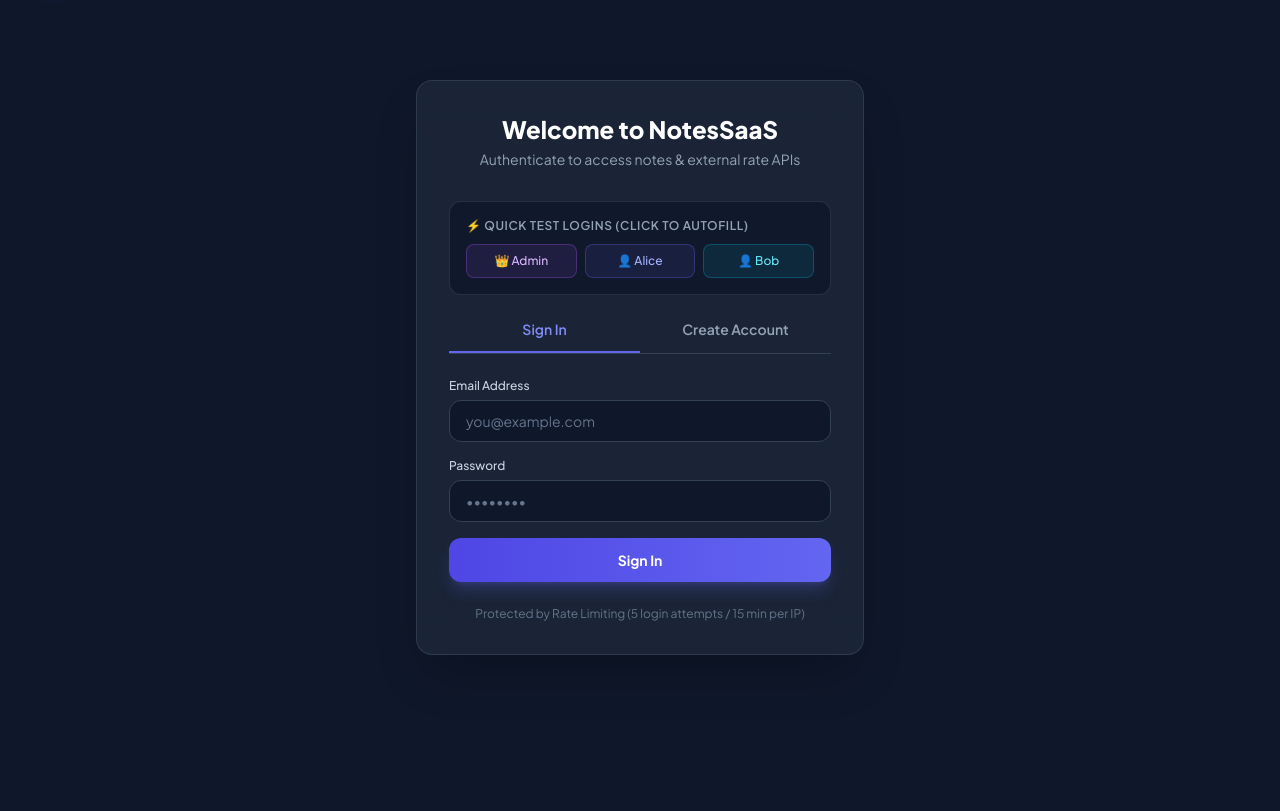
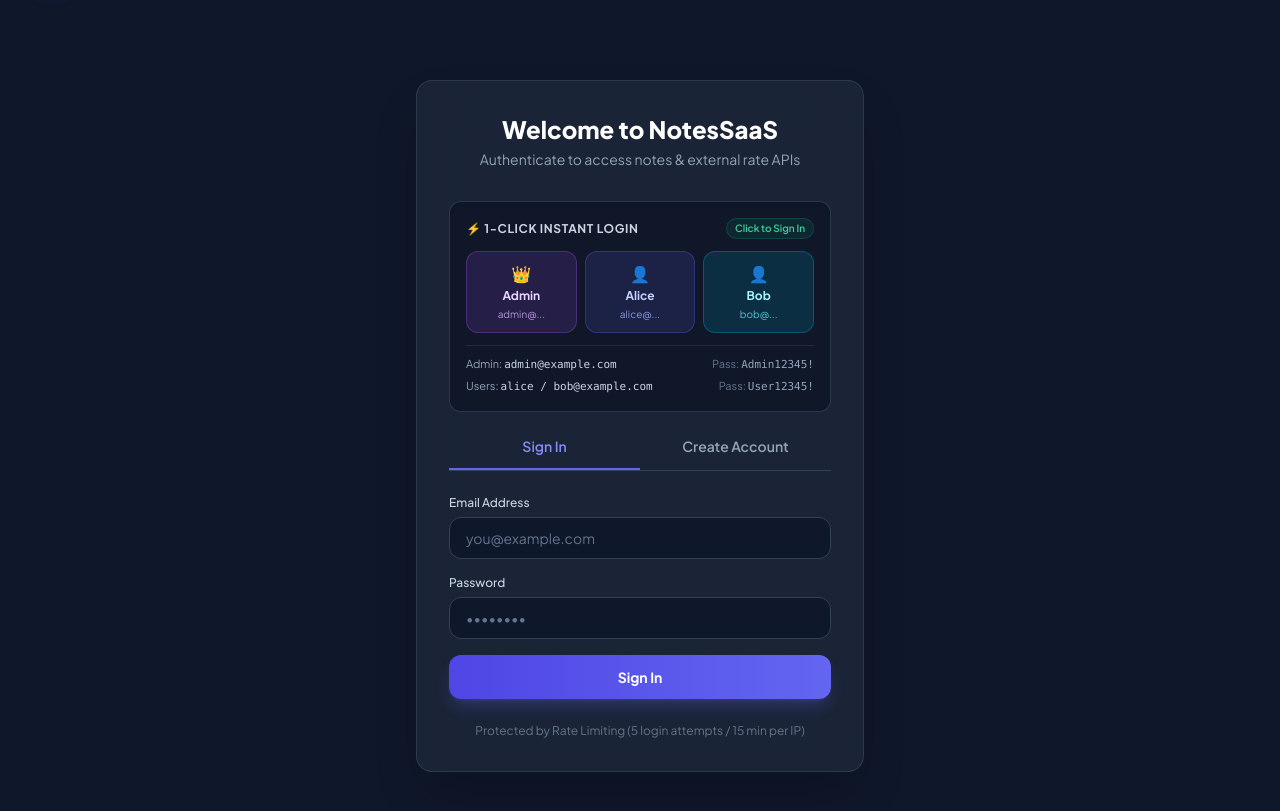
Before and after one commit to AbdUllahO7/test-note-project, a website: page public/index.html in a window 1280 px wide. Shown: the part 65-876 px from the top of the page. Before the commit the page ends 800 px from the top, so only its background shows below. Drawn offline with nearby package versions, Linux system fonts and the light colour scheme.

Commit message:
feat: enhance instant 1-click login and auto-seeding for Admin, Alice, and Bob

```diff
--- a/public/index.html
+++ b/public/index.html
@@ -59,20 +59,48 @@
         </div>
 
         <!-- Quick 1-Click Login Shortcuts for Evaluator -->
-        <div class="mb-6 bg-slate-900/80 p-4 rounded-xl border border-slate-700/60">
-          <p class="text-xs font-semibold text-slate-400 uppercase tracking-wider mb-2.5 flex items-center gap-1.5">
-            ⚡ Quick Test Logins (Click to autofill)
-          </p>
+        <div class="mb-6 bg-slate-900/90 p-4 rounded-xl border border-slate-700/80 shadow-inner">
+          <div class="flex items-center justify-between mb-3">
+            <p class="text-xs font-bold text-slate-300 uppercase tracking-wider flex items-center gap-1.5">
+              <span>⚡ 1-Click Instant Login</span>
+            </p>
+            <span class="text-[10px] text-emerald-400 font-semibold bg-emerald-500/10 border border-emerald-500/20 px-2 py-0.5 rounded-full">
+              Click to Sign In
+            </span>
+          </div>
+
           <div class="grid grid-cols-3 gap-2 text-xs">
-            <button onclick="autofill('admin@example.com', 'Admin12345!')" class="py-2 px-2 bg-purple-500/10 hover:bg-purple-500/20 text-purple-300 border border-purple-500/30 rounded-lg font-medium transition text-center truncate">
-              👑 Admin
+            <!-- Admin -->
+            <button type="button" onclick="quickLogin('admin@example.com', 'Admin12345!', 'Admin')" class="py-2.5 px-2 bg-purple-500/15 hover:bg-purple-500/25 active:scale-95 text-purple-200 border border-purple-500/30 rounded-xl font-bold transition flex flex-col items-center gap-0.5 text-center shadow-sm">
+              <span class="text-base">👑</span>
+              <span class="text-xs">Admin</span>
+              <span class="text-[10px] text-purple-300/80 font-normal truncate max-w-full">admin@...</span>
             </button>
-            <button onclick="autofill('alice@example.com', 'User12345!')" class="py-2 px-2 bg-indigo-500/10 hover:bg-indigo-500/20 text-indigo-300 border border-indigo-500/30 rounded-lg font-medium transition text-center truncate">
-              👤 Alice
+
+            <!-- Alice -->
+            <button type="button" onclick="quickLogin('alice@example.com', 'User12345!', 'Alice')" class="py-2.5 px-2 bg-indigo-500/15 hover:bg-indigo-500/25 active:scale-95 text-indigo-200 border border-indigo-500/30 rounded-xl font-bold transition flex flex-col items-center gap-0.5 text-center shadow-sm">
+              <span class="text-base">👤</span>
+              <span class="text-xs">Alice</span>
+              <span class="text-[10px] text-indigo-300/80 font-normal truncate max-w-full">alice@...</span>
             </button>
-            <button onclick="autofill('bob@example.com', 'User12345!')" class="py-2 px-2 bg-cyan-500/10 hover:bg-cyan-500/20 text-cyan-300 border border-cyan-500/30 rounded-lg font-medium transition text-center truncate">
-              👤 Bob
+
+            <!-- Bob -->
+            <button type="button" onclick="quickLogin('bob@example.com', 'User12345!', 'Bob')" class="py-2.5 px-2 bg-cyan-500/15 hover:bg-cyan-500/25 active:scale-95 text-cyan-200 border border-cyan-500/30 rounded-xl font-bold transition flex flex-col items-center gap-0.5 text-center shadow-sm">
+              <span class="text-base">👤</span>
+              <span class="text-xs">Bob</span>
+              <span class="text-[10px] text-cyan-300/80 font-normal truncate max-w-full">bob@...</span>
             </button>
+          </div>
+
+          <div class="mt-3 pt-2.5 border-t border-slate-800 text-[11px] text-slate-400 space-y-1">
+            <div class="flex items-center justify-between">
+              <span>Admin: <code class="text-slate-300">admin@example.com</code></span>
+              <span class="text-slate-500">Pass: <code class="text-slate-400">Admin12345!</code></span>
+            </div>
+            <div class="flex items-center justify-between">
+              <span>Users: <code class="text-slate-300">alice / bob@example.com</code></span>
+              <span class="text-slate-500">Pass: <code class="text-slate-400">User12345!</code></span>
+            </div>
           </div>
         </div>
 
@@ -333,12 +361,47 @@
       }
     }
 
-    // Autofill helper
-    function autofill(email, password) {
+    // Quick 1-Click Login Helper
+    async function quickLogin(email, password, roleName = 'User') {
       switchAuthTab('login');
       document.getElementById('authEmail').value = email;
       document.getElementById('authPassword').value = password;
-      showToast(`Autofilled credentials for ${email}`, 'success');
+      showToast(`Signing in as ${roleName} (${email})...`, 'success');
+
+      const submitBtn = document.getElementById('authSubmitBtn');
+      submitBtn.disabled = true;
+      submitBtn.textContent = `Signing in as ${roleName}...`;
+
+      try {
+        const res = await fetch('/api/auth/login', {
+          method: 'POST',
+          headers: { 'Content-Type': 'application/json' },
+          body: JSON.stringify({ email, password })
+        });
+        const data = await res.json();
+
+        if (!res.ok) {
+          throw new Error(data.message || (data.errors ? data.errors[0].message : 'Login failed'));
+        }
+
+        currentToken = data.data.token;
+        currentUser = data.data.user;
+        localStorage.setItem('notes_auth_token', currentToken);
+        localStorage.setItem('notes_auth_user', JSON.stringify(currentUser));
+
+        showToast(`Logged in successfully as ${currentUser.email}!`, 'success');
+        setupDashboard();
+      } catch (err) {
+        showToast(err.message, 'error');
+      } finally {
+        submitBtn.disabled = false;
+        submitBtn.textContent = 'Sign In';
+      }
+    }
+
+    // Autofill alias
+    function autofill(email, password, roleName = 'User') {
+      quickLogin(email, password, roleName);
     }
 
     // Auth Submit
```
Also changed, not shown: src/server.ts (+13 -1 lines), src/services/seed.service.ts (added, +77 -0 lines), tests/auth.test.ts (+3 -0 lines), tests/external.test.ts (+2 -0 lines), tests/notes.test.ts (+2 -0 lines).
